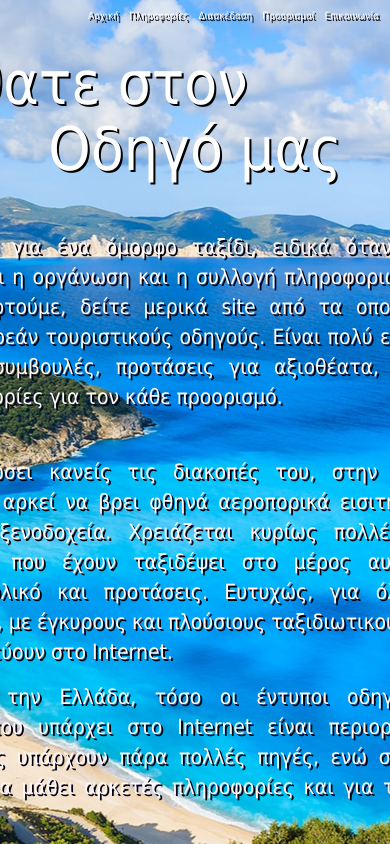
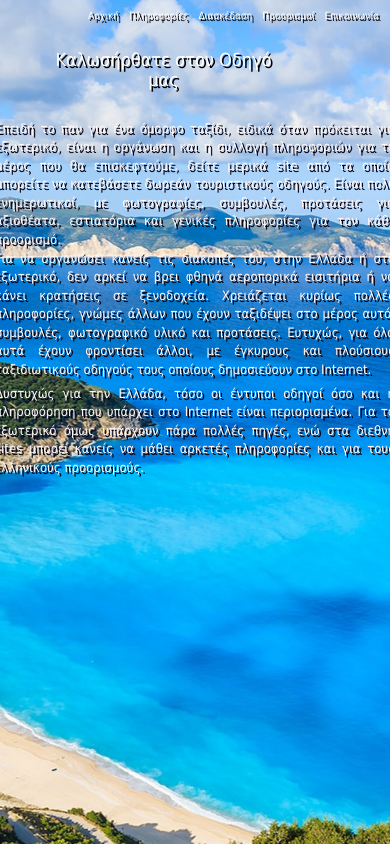
Before and after one commit to mouzakitis/ergasia-gianni, a plain HTML site: page info.html in a window 390 px wide. Drawn offline with nearby package versions, Linux system fonts and the light colour scheme.

Commit message:
changes
new changes on info page no slide in animation just fade in and media
queries addons

```diff
--- a/css/mystyle.css
+++ b/css/mystyle.css
@@ -225,21 +225,20 @@ h1{
     background-color: transparent;
     position: relative;
     left: 50%;
+    margin-left: -350px;
+    opacity: 0;
 }
 
 .prwto {
     top:100px;
-    margin-left: -2000px;
 }
 
 .deutero {
     top:100px;
-    margin-left: -2000px;
 }
 
 .trito {
     top:100px;
-    margin-left: -2000px;
 }
 
 .info{
@@ -694,7 +693,7 @@ input:required, textarea:required {
 /*********************MEDIA QUERIES**************/
 
 
-@media only screen and (max-width: 1300px) {
+@media only screen and (max-width: 1400px) {
 
     .text {
         font-size: 80px;
@@ -729,6 +728,34 @@ input:required, textarea:required {
       font-size: 25px;
       padding: 8px;
     }
+
+    h1 {
+    text-shadow: 2px 2px #000;
+    font-size: 50px;
+    margin-left: -500px;
+    top: 60px;
+    }
+
+    .info{
+    font-size: 18px;
+    }
+
+    .keimeno {
+    width: 700px;
+    height: 180px;
+    }
+    .prwto {
+        top:90px;
+    }
+
+    .deutero {
+        top:50px;
+    }
+
+    .trito {
+        top:30px;
+    }
+
 }
 
 @media only screen and (max-width: 1000px) {
@@ -766,9 +793,34 @@ input:required, textarea:required {
       font-size: 25px;
       padding: 8px;
     }
+    h1 {
+    font-size: 40px;
+    margin-left:-345px;
+    top: 70px;
+    }
+    .info{
+    font-size: 15px;
+    text-shadow: 2px 2px #001;
+    }
+    .keimeno {
+    width: 700px;
+    height: 200px;
+    left: 50%;
+    }
+    .prwto {
+        top:100px;
+    }
+
+    .deutero {
+        top:0;
+    }
+
+    .trito {
+        top:-80px;
+    }
 }
 
-@media only screen and (max-width: 660px) {
+@media only screen and (max-width: 790px) {
 
     li {
         font-size: 15px;
@@ -808,6 +860,32 @@ input:required, textarea:required {
       font-size: 25px;
       padding: 8px;
     }
+    h1 {
+    font-size: 30px;
+    margin-left: -383px;
+    top: 60px;
+    width: 100%;
+    }
+    .info{
+    font-size: 13px;
+    text-shadow: 2px 2px #001;
+    }
+    .keimeno {
+    width: 600px;
+    height: 200px;
+    }
+    .prwto {
+        top:80px;
+        margin-left: -300px;
+    }
+    .deutero {
+        top:-30px;
+        margin-left: -300px;
+    }
+    .trito {
+        top:-120px;
+        margin-left: -300px;
+    }
 }
 
 @media only screen and (max-width: 420px) and (orientation: portrait) {
@@ -844,6 +922,31 @@ input:required, textarea:required {
       font-size: 25px;
       padding: 8px;
     }
+    h1 {
+    font-size: 18px;
+    margin-left: -140px;
+    top: 50px;
+    }
+    .info{
+    font-size: 13px;
+    text-shadow: 2px 2px #001;
+    }
+    .keimeno {
+    width: 400px;
+    height: 150px;
+    }
+    .prwto {
+        top:80px;
+        margin-left: -200px;
+    }
+    .deutero {
+        top:60px;
+        margin-left: -200px;
+    }
+    .trito {
+        top:45px;
+        margin-left: -200px;
+    }
 }
 
 @media only screen and (max-width: 640px) and (orientation: landscape) {
@@ -858,9 +961,7 @@ input:required, textarea:required {
     .text {
         font-size: 40px;
     -webkit-text-stroke: 1px #000;
-
     }
-
     .text_1{
         margin-left: -140px;
         top: -200px;
@@ -882,9 +983,34 @@ input:required, textarea:required {
       font-size: 25px;
       padding: 8px;
     }
+    h1 {
+    font-size: 20px;
+    margin-left: -320px;
+    top: 40px;
+    }
+    .info{
+    font-size: 13px;
+    text-shadow: 2px 2px #001;
+    }
+    .keimeno {
+    width: 500px;
+    height: 150px;
+    }
+    .prwto {
+        top:50px;
+        margin-left: -250px;
+    }
+    .deutero {
+        top:-10px;
+        margin-left: -250px;
+    }
+    .trito {
+        top:-55px;
+        margin-left: -250px;
+    }
 }
 
-@media only screen and (max-width: 660px) {
+@media only screen and (max-width: 360px) and (orientation: portrait) {
     li {
         font-size: 10px;
     }
@@ -917,4 +1043,29 @@ input:required, textarea:required {
       font-size: 25px;
       padding: 8px;
     }
+    h1 {
+    font-size: 16px;
+    margin-left: -70px;
+    top: 50px;
+    }
+    .info{
+    font-size: 12px;
+    text-shadow: 2px 2px #001;
+    }
+    .keimeno {
+    width: 300px;
+    height: 170px;
+    }
+    .prwto {
+        top:70px;
+        margin-left: -150px;
+    }
+    .deutero {
+        top:50px;
+        margin-left: -150px;
+    }
+    .trito {
+        top:45px;
+        margin-left: -150px;
+    }
 }
--- a/info.html
+++ b/info.html
@@ -35,9 +35,9 @@
 	<script type="text/javascript">
 		$(document).ready(function(){
 	        $("h1").animate({'opacity':'1'},1500, function() {
-	        	$(".prwto").animate({'margin-left':'-350px'},1500, function() {
-	        		$(".deutero").animate({'margin-left':'-350px'},1000, function() {
-	        			$(".trito").animate({'margin-left':'-350px'},1000, function() {
+	        	$(".prwto").animate({'opacity':'1'},1500, function() {
+	        		$(".deutero").animate({'opacity':'1'},1000, function() {
+	        			$(".trito").animate({'opacity':'1'},1000, function() {
 	        			});
 	        		});
 	        	});
```
